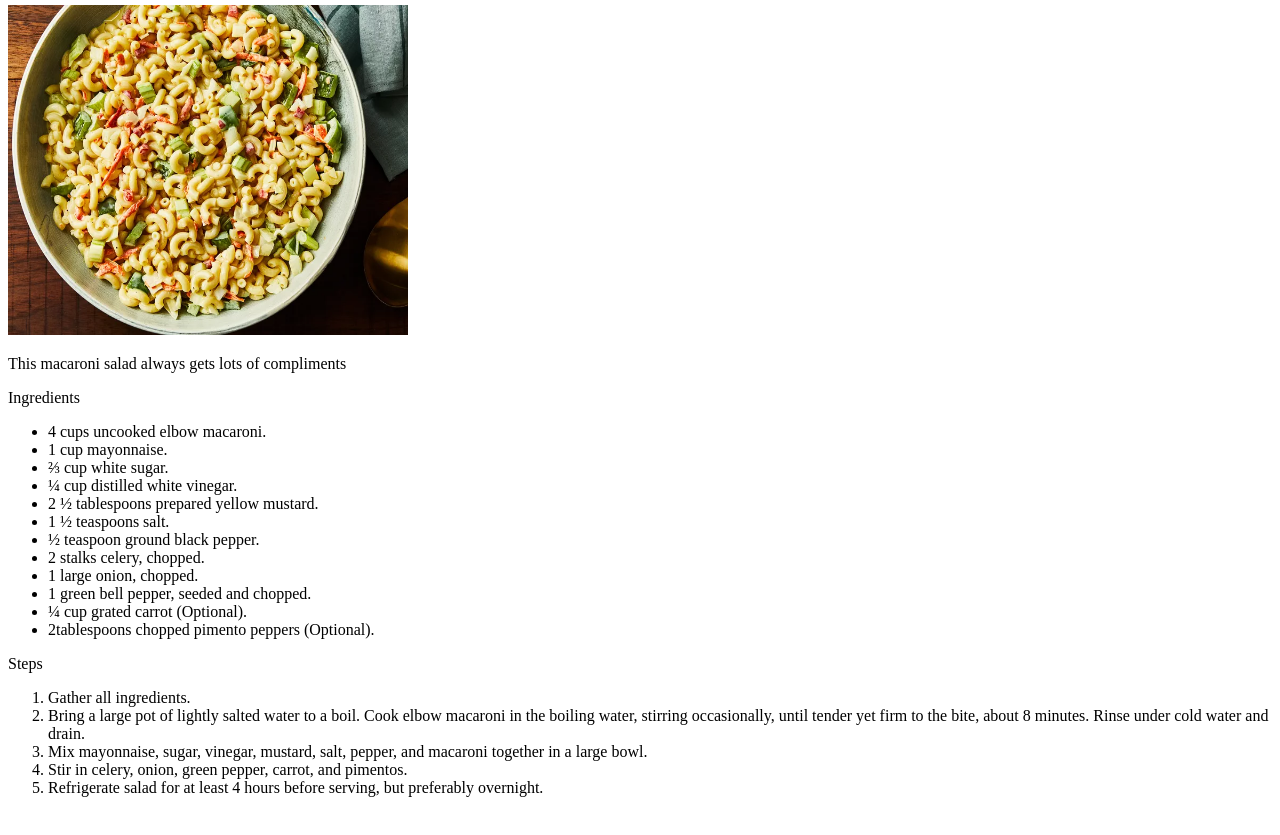
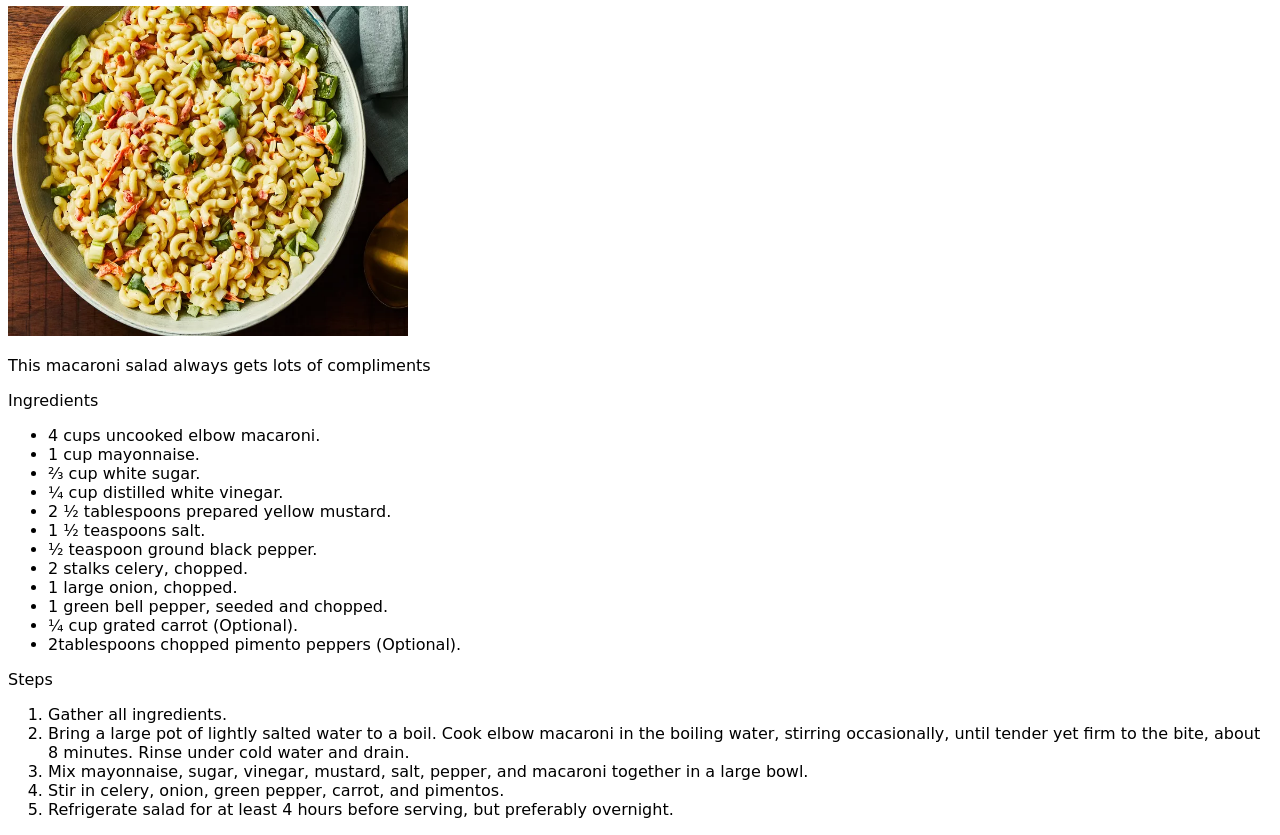
Before and after one commit to TheCobra33/Odin-recipes, a plain HTML site: page recepes/ClassicMacaroniSalad.html in a window 1280 px wide. Shown: the part 75-910 px from the top of the page. Before the commit the page ends 888 px from the top, so only its background shows below. Drawn offline with Linux system fonts and the light colour scheme.

Commit message:
Added cursive font

```diff
--- a/recepes/ClassicMacaroniSalad.html
+++ b/recepes/ClassicMacaroniSalad.html
@@ -2,6 +2,11 @@
 <html lang="en">
     <head>
         <meta charset="UTF-8">
+        <style>
+            body {
+                font-family: cursive;
+            }
+        </style>
     </head>
 
     <body>
```
